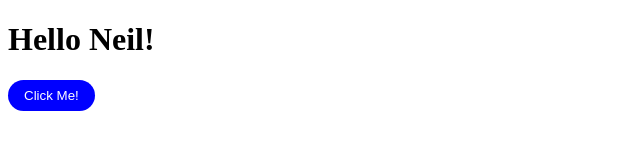
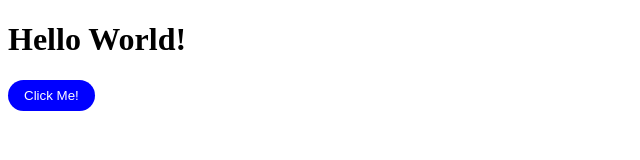
Before and after one commit to neilpearce/My-react, a plain HTML site: page index.html in a window 1280 px wide. Shown: the full height of the page, 0-640 px from the left. Drawn offline with Linux system fonts and the light colour scheme.

Commit message:
Hello World

```diff
--- a/index.html
+++ b/index.html
@@ -10,7 +10,7 @@
 </head>
 <body>
 
-    <h1>Hello Neil!</h1>
+    <h1>Hello World!</h1>
 
    <button id="btn">Click Me!</button>
 
```
